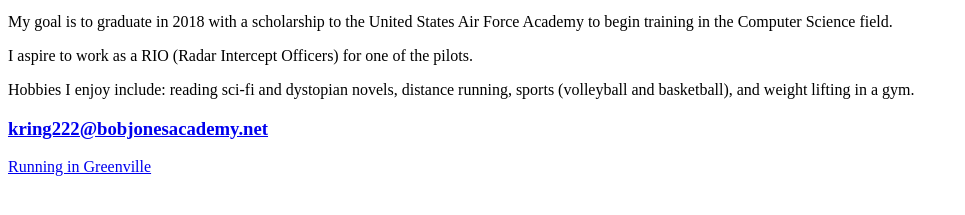
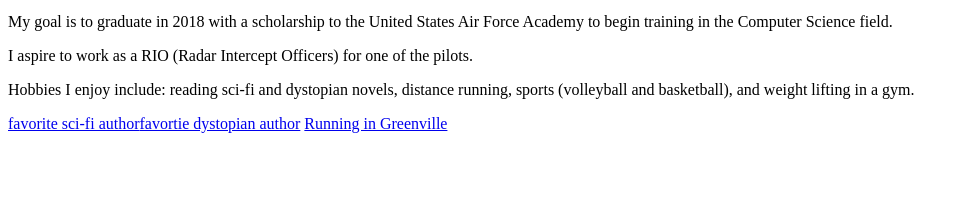
Before and after one commit to kat-ring/kat-ring.github.io, a plain HTML site: page index.html in a window 1280 px wide. Shown: the part 433-648 px from the top of the page, without its empty margins (0-965 px from the left). Drawn offline with Linux system fonts and the light colour scheme.

Commit message:
Update index.html

```diff
--- a/index.html
+++ b/index.html
@@ -14,7 +14,7 @@
 
 <p>Hobbies I enjoy include: reading sci-fi and dystopian novels, distance running, sports (volleyball and basketball), and weight lifting in a gym.</p>
 
-<a href="https://outlook.office.com/owa/?realm=bju.edu"><h3>kring222@bobjonesacademy.net</h3></a>
+<a href="http://bethrevis.blogspot.com/">favorite sci-fi author<a href="http://www.kristensimmonsbooks.com/blog/">favortie dystopian author</a></a>
 <a href="http://www.runningintheusa.com/race/ListByCityRadius.aspx?City=Greenville&State=SC">Running in Greenville</a>
 </body>
 
```
